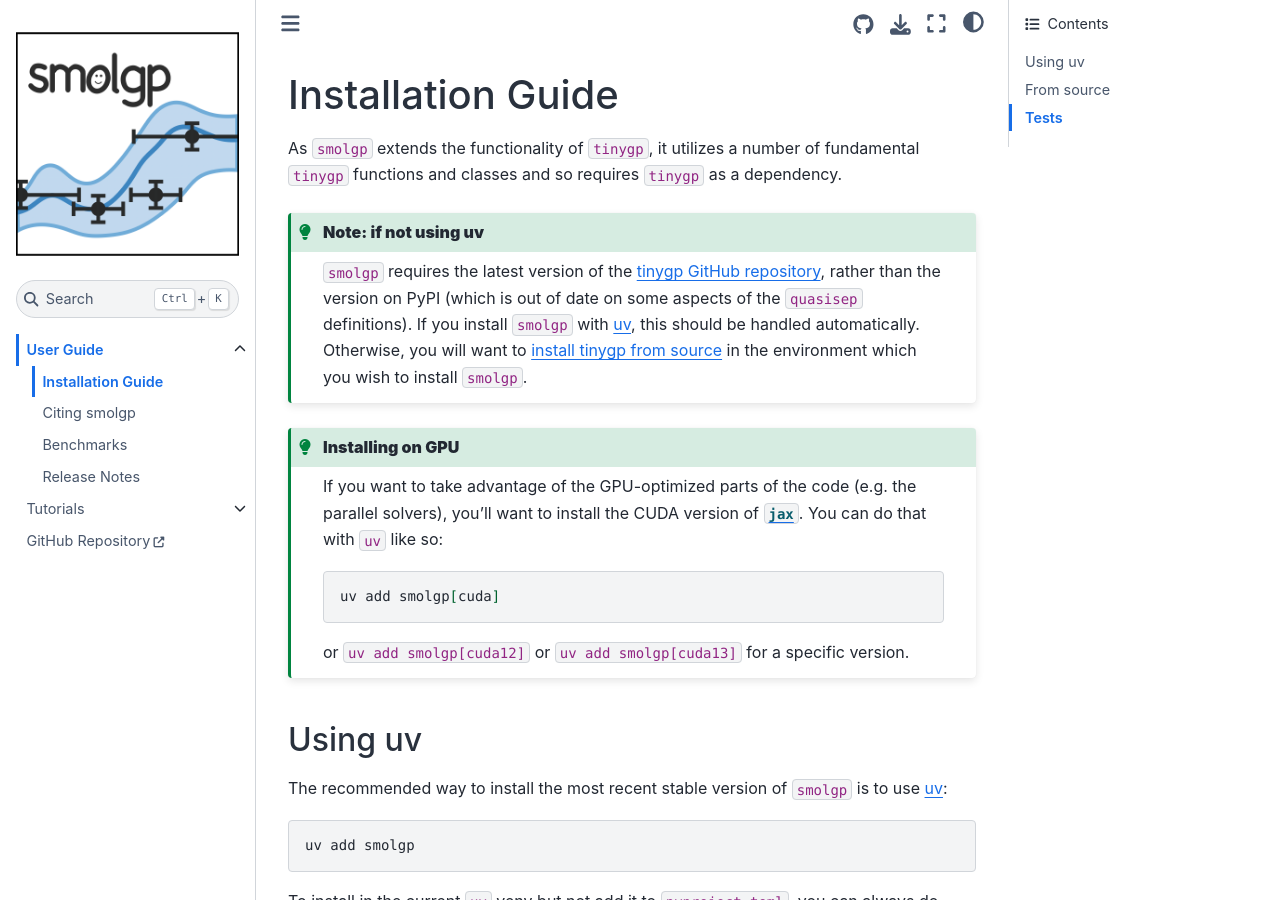
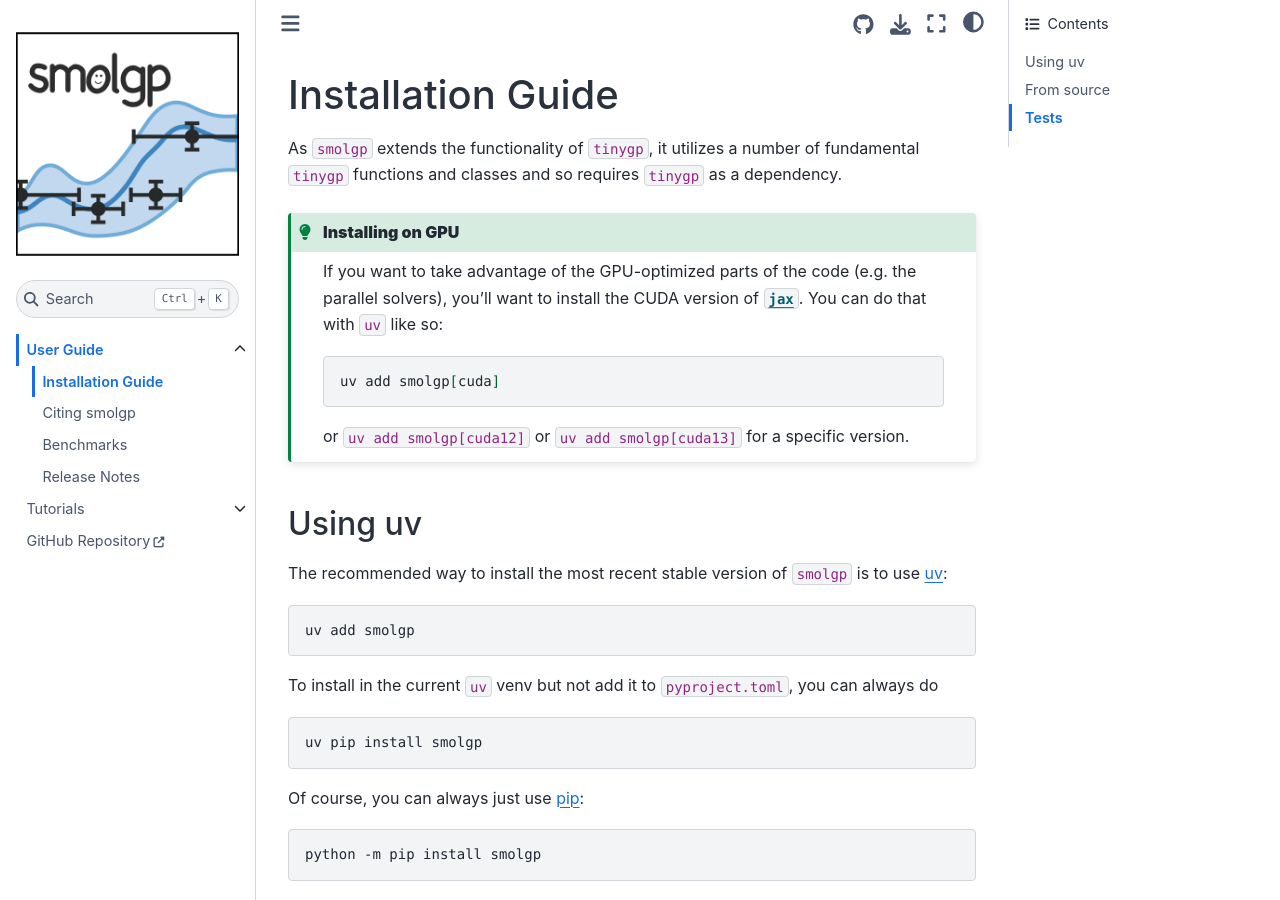
Before and after one commit to smolgp-dev/smolgp, a Sphinx documentation site: the page built from docs/install.md, in a window 1280 px wide and 900 px high. Built offline with Sphinx 7.4.7 and the Sphinx Book theme 1.1.4, drawn with Linux system fonts in a browser that asks for light colours; pages that are not in the unit, such as notebooks, are missing from menus.

Commit message:
No longer need to point to github version of tinygp

```diff
--- a/docs/install.md
+++ b/docs/install.md
@@ -5,11 +5,6 @@
 # Installation Guide
 
 As `smolgp` extends the functionality of `tinygp`, it utilizes a number of fundamental `tinygp` functions and classes and so requires `tinygp` as a dependency.
-
-:::{admonition} **Note: if not using uv**
-:class: tip
-`smolgp` requires the latest version of the [tinygp GitHub repository](https://github.com/dfm/tinygp), rather than the version on PyPI (which is out of date on some aspects of the `quasisep` definitions). If you install `smolgp` with [uv](https://docs.astral.sh/uv/), this should be handled automatically. Otherwise, you will want to [install tinygp from source](https://tinygp.readthedocs.io/en/stable/install.html#from-source) in the environment which you wish to install `smolgp`.
-:::
 
 :::{admonition} **Installing on GPU**
 :class: tip
```
Also changed, not shown: README.md (+0 -2 lines).
